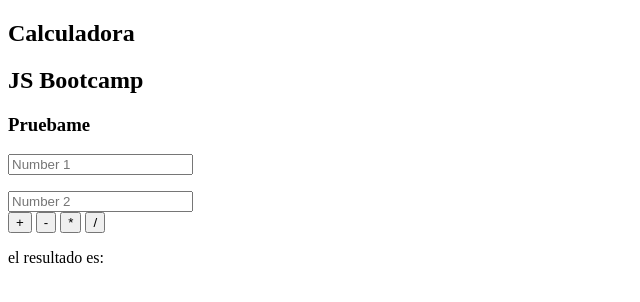
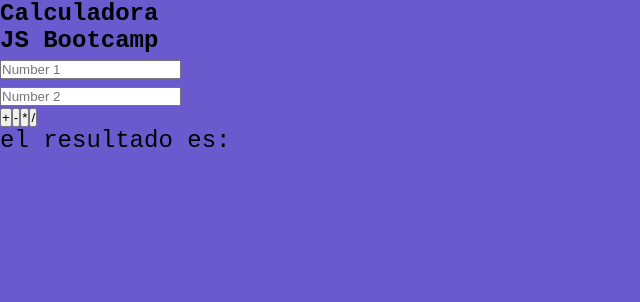
Before and after one commit to Leeoness/Junio20, a website: page Ses02/js-vanilla-calc/src/index.html in a window 1280 px wide. Shown: the whole page, without its empty margins (0-640 px from the left). Drawn offline with Linux system fonts and the light colour scheme.

Commit message:
css to calculator

```diff
--- a/Ses02/js-vanilla-calc/src/css/style.css
+++ b/Ses02/js-vanilla-calc/src/css/style.css
@@ -0,0 +1,26 @@
+* {
+  padding: 0;
+  margin: 0;
+}
+
+html{
+  box-sizing: border-box;
+}
+
+body{
+  background-color: slateblue;
+  font-family: 'Courier New', Courier, monospace;
+}
+
+.container{
+  display: flex;
+  flex-direction: column;
+}
+
+main{
+  font-size: 1.5rem;
+}
+
+main section:nth-child(3){
+  display: flex;
+}
--- a/Ses02/js-vanilla-calc/src/index.html
+++ b/Ses02/js-vanilla-calc/src/index.html
@@ -8,10 +8,9 @@
 </head>
 <body>
 
-  <section>
+  <section class = "container">
     <h1>Calculadora</h1>
     <h2>JS Bootcamp</h2>
-    <h3>Pruebame</h3>
     <main>
       <section>
         <p></p>
```
